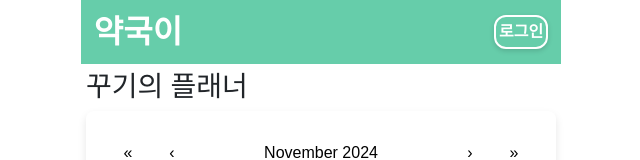
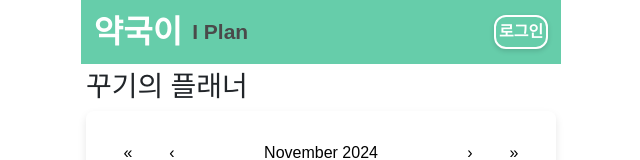
Before and after one commit to AI-X-4-A1/Yaggugi-frontend, a React (Create React App) app: page /planning in a window 1280 px wide. Shown: the top 160 px of the page, without its empty margins (319-959 px from the left). Built offline with nearby package versions, Linux system fonts and the light colour scheme.

Commit message:
style: header style update

```diff
--- a/src/assets/scss/styles.scss
+++ b/src/assets/scss/styles.scss
@@ -50,7 +50,14 @@ $fontContents: "Nanum Gothic", sans-serif;
   padding: 0.8rem;
 }
 
-.header .title {
+.header .logo {
+  display: flex;
+  flex-direction: row;
+  justify-content: left;
+  align-items: center;
+}
+
+.logo .title {
   display: flex;
   align-items: center;
   text-align: left;
@@ -63,6 +70,16 @@ $fontContents: "Nanum Gothic", sans-serif;
   &:hover {
     animation: flash 1.5s;
   }
+}
+
+.logo .location {
+  display: flex;
+  align-items: center;
+  color: $pointTheme;
+  font-family: $fontTitle;
+  font-weight: bold;
+  font-size: 21px;
+  margin-left: 10px;
 }
 
 .header .login {
--- a/src/components/header.jsx
+++ b/src/components/header.jsx
@@ -1,15 +1,30 @@
 import React from "react";
-import { Link } from "react-router-dom";
+import { Link, useLocation } from "react-router-dom";
 
-function header() {
+function Header() {
+  const location = useLocation();
+
+  const routeNames = {
+    "/": "I Home",
+    "/suggestion": "I Suggest",
+    "/search": "I Search",
+    "/planning": "I Plan",
+  };
+
+  const routeName = routeNames[location.pathname];
+
   return (
     <div className="header">
-      <Link to="/" className="title">
-        약국이
-      </Link>
+      <div className="logo">
+        <Link to="/" className="title">
+          약국이
+        </Link>
+        <div className="location">{routeName}</div>
+      </div>
+
       <button className="login">로그인</button>
     </div>
   );
 }
 
-export default header;
+export default Header;
```
